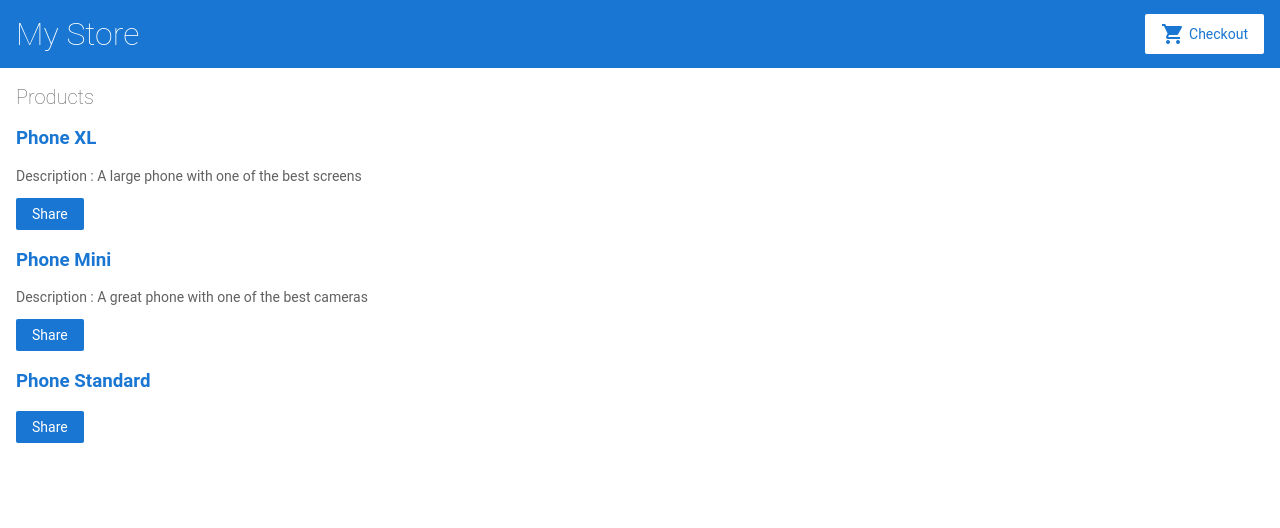
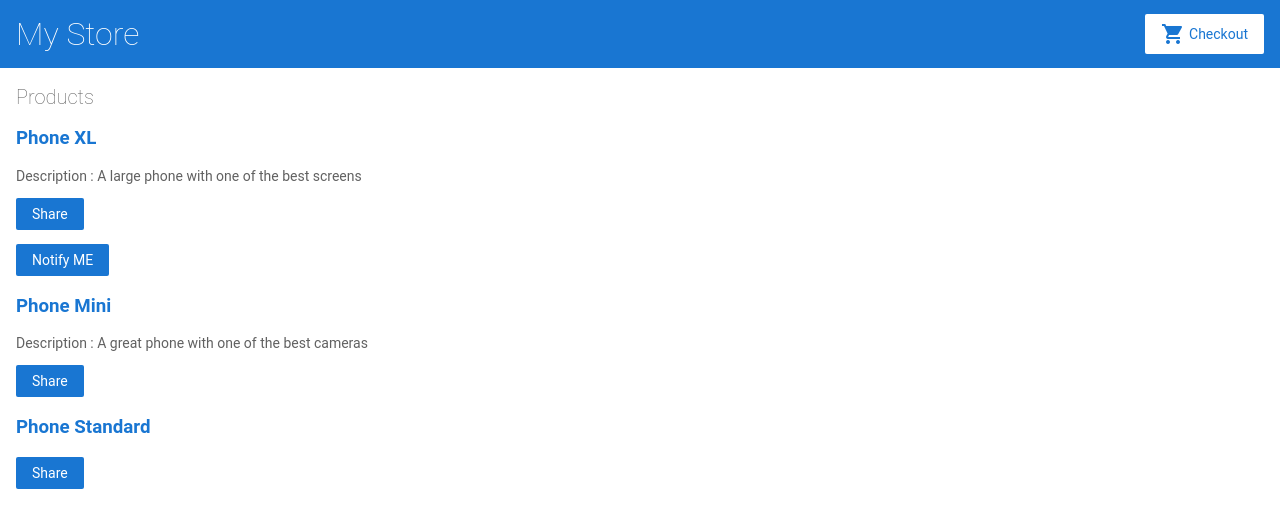
Before and after one commit to Ishan7Praneethan/angular-training-repo, an Angular app: page / in a window 1280 px wide. Shown: the top 528 px of the page. Built offline with nearby package versions, Linux system fonts and the light colour scheme.

Commit message:
2 files modified, 3 added

```diff
--- a/src/app/app.module.ts
+++ b/src/app/app.module.ts
@@ -6,6 +6,7 @@
 import { AppComponent } from './app.component';
 import { TopBarComponent } from './top-bar/top-bar.component';
 import { ProductListComponent } from './product-list/product-list.component';
+import { ProductAlertsComponent } from './product-alerts/product-alerts.component';
 
 @NgModule({
   imports: [
@@ -18,7 +19,8 @@
   declarations: [
     AppComponent,
     TopBarComponent,
-    ProductListComponent
+    ProductListComponent,
+    ProductAlertsComponent
   ],
   bootstrap: [ AppComponent ]
 })
--- /dev/null
+++ b/src/app/product-alerts/product-alerts.component.html
@@ -0,0 +1,3 @@
+<p *ngIf="product.price > 700">
+  <button>Notify ME</button>
+</p>
--- /dev/null
+++ b/src/app/product-alerts/product-alerts.component.ts
@@ -0,0 +1,18 @@
+import { Component, OnInit } from '@angular/core';
+import { Input } from '@angular/core'
+
+@Component({
+  selector: 'app-product-alerts',
+  templateUrl: './product-alerts.component.html',
+  styleUrls: ['./product-alerts.component.css']
+})
+export class ProductAlertsComponent implements OnInit {
+
+  @Input() product;
+
+  constructor() { }
+
+  ngOnInit() {
+  }
+
+}
--- a/src/app/product-list/product-list.component.html
+++ b/src/app/product-list/product-list.component.html
@@ -16,6 +16,9 @@
     Share
   </button>
 
+  <app-product-alerts [product]="product">
+  </app-product-alerts>
+
 </div>
 
 
```
Also changed, not shown: src/app/product-alerts/product-alerts.component.css (added).
